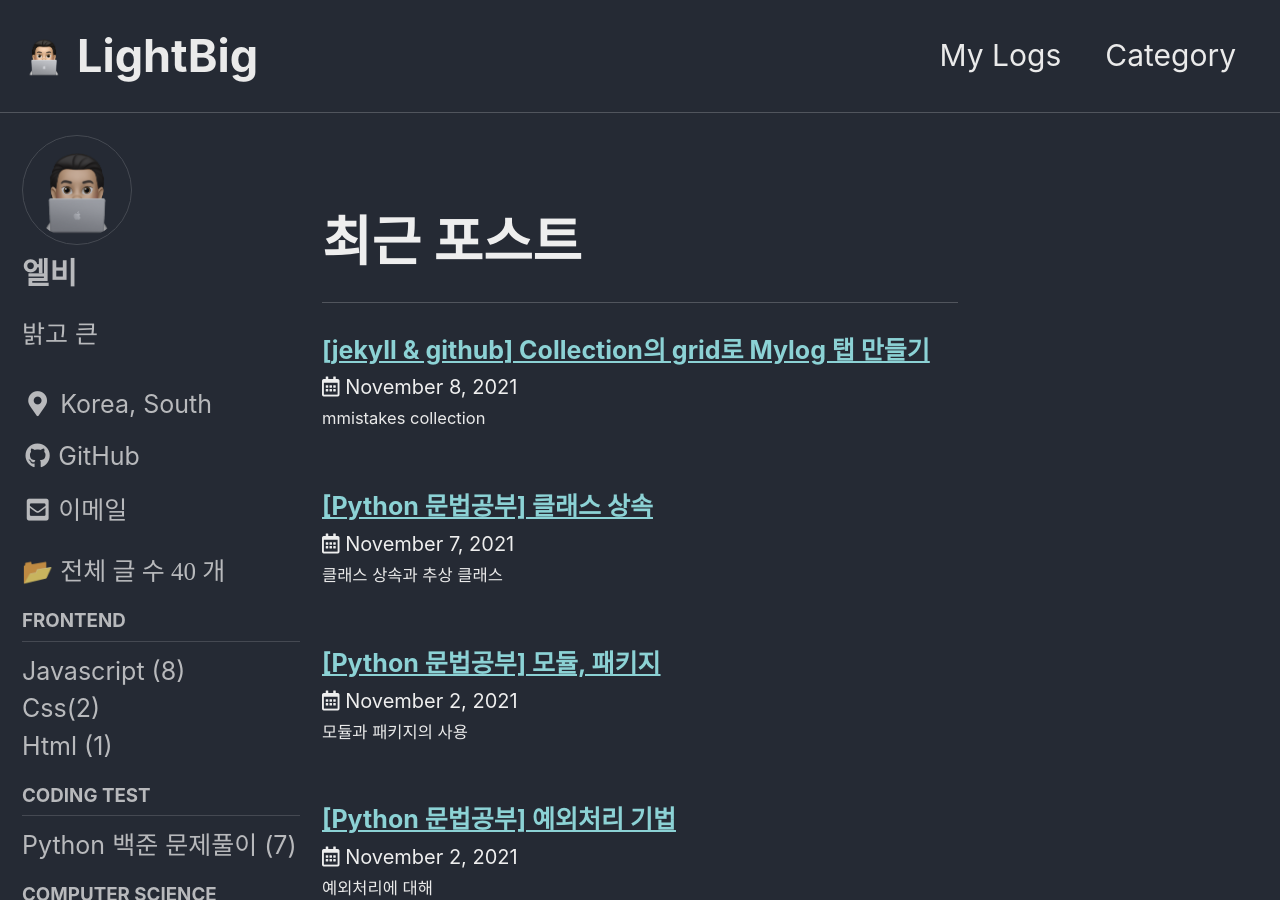
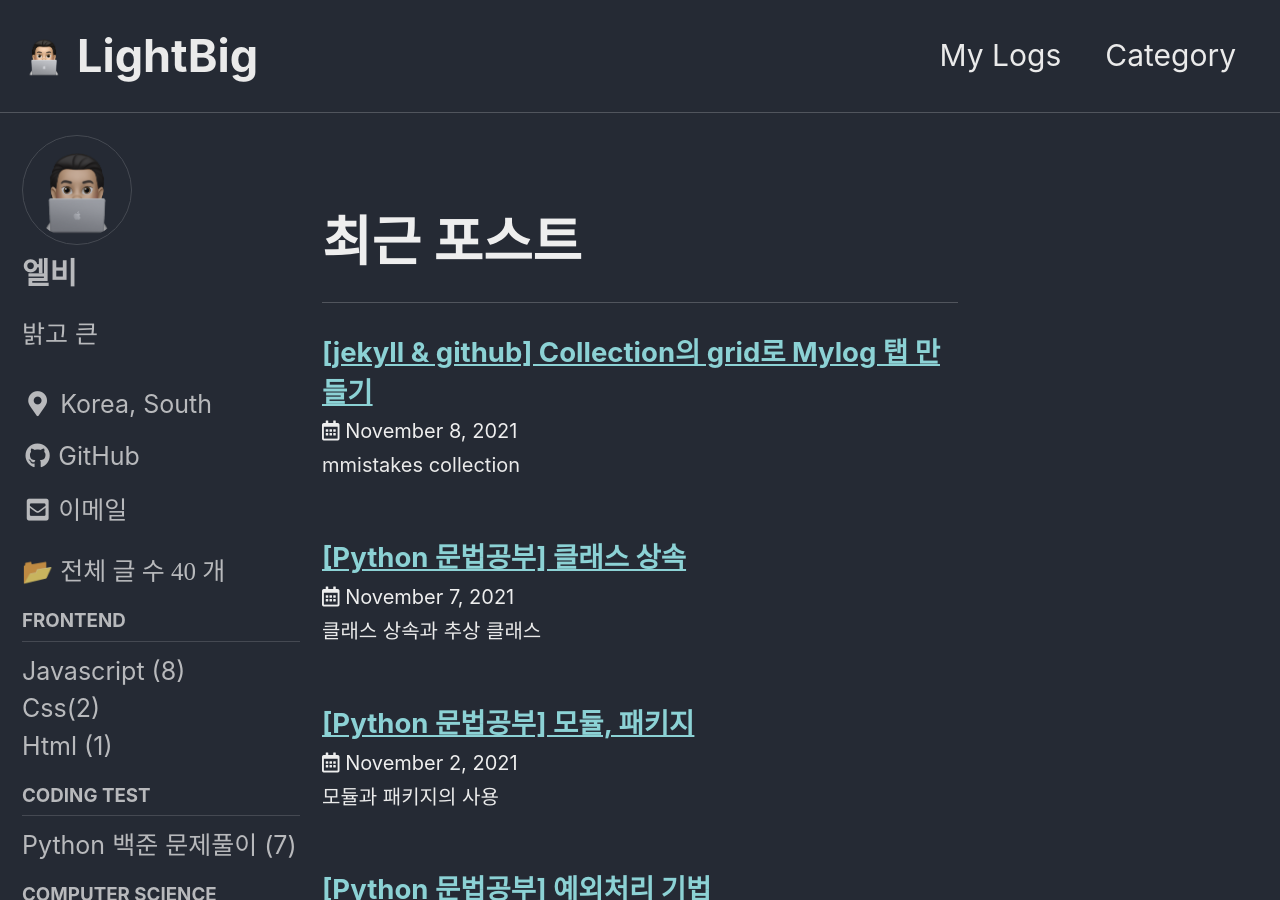
Before and after one commit to koreanddinghwan/koreanddinghwan.github.io, a Jekyll site: the page built from index.html, in a window 1280 px wide and 900 px high. Built offline with Jekyll 4.4.1, drawn with Linux system fonts in a browser that asks for light colours; cached includes are drawn as plain includes; some web fonts are replaced; the list of posts is cut into pages by our own code.

Commit message:
Update _archive.scss

```diff
--- a/_sass/minimal-mistakes/_archive.scss
+++ b/_sass/minimal-mistakes/_archive.scss
@@ -18,7 +18,7 @@
   }
 }
 .archive-item-title {
-  font-size: 25px;
+  font-size: 30px;
 }
 .archive__item {
   position: relative;
@@ -26,7 +26,6 @@
   a {
     position: relative;
     z-index: 10;
-    font-size: 25px;
   }
 
   a[rel="permalink"] {
@@ -77,7 +76,7 @@
 
 .archive__item-excerpt {
   margin-top: 0;
-  font-size: $type-size-6;
+  font-size: 20px;
 
   & + p {
     text-indent: 0;
```
